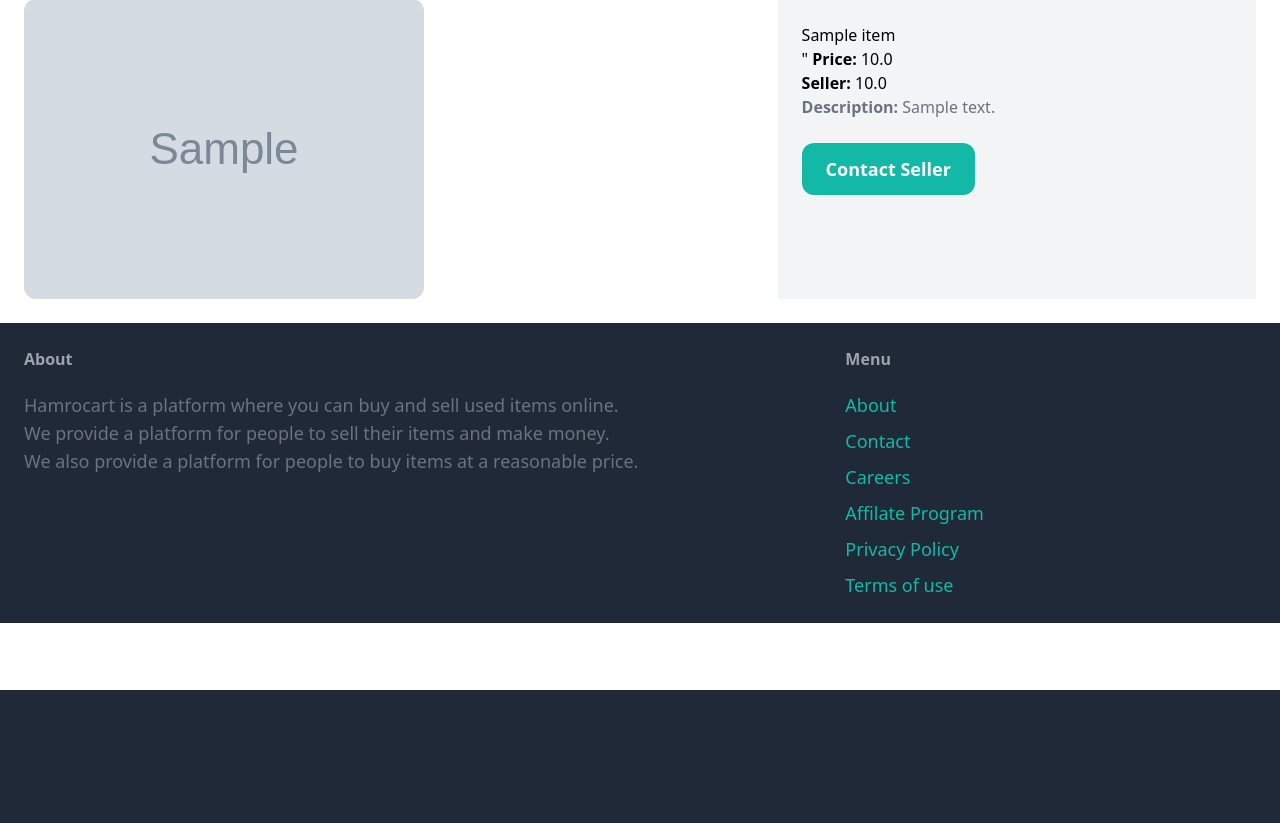
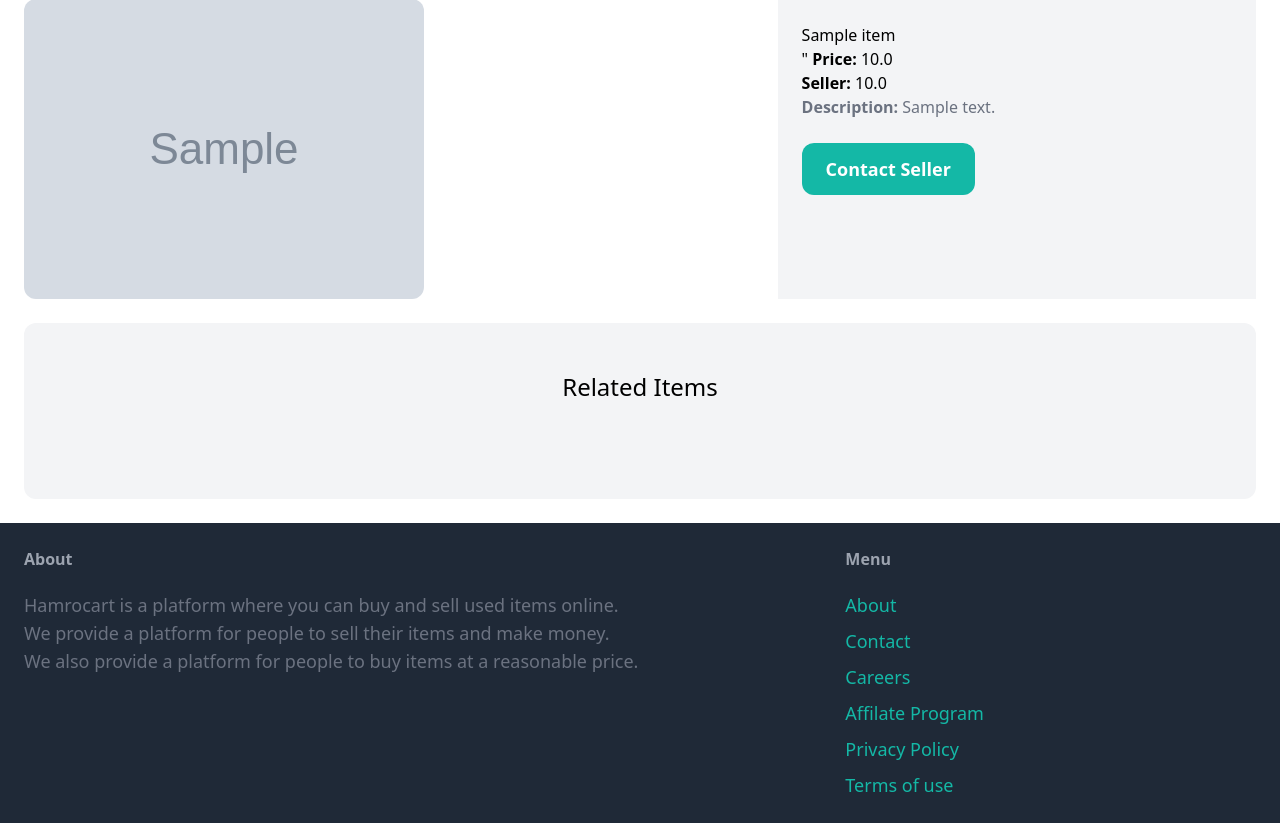
Before and after one commit to risav-pyakurel/hamrocart, a Django app: page /item/1/ in a window 1280 px wide. Shown: the part 110-933 px from the top of the page. Before the commit the page ends 800 px from the top, so only its background shows below. Run offline with Django 5.2, Linux system fonts and the light colour scheme; tables that the repository leaves empty hold one stand-in row (values such as "Sample post"); grey boxes marked "Sample" are stand-in pictures; some libraries are stand-ins or nearby versions.

Commit message:
adding content

```diff
--- a/hamrocart/item/templates/item/detail.html
+++ b/hamrocart/item/templates/item/detail.html
@@ -24,4 +24,23 @@
 
 
 </div>
+<div class= "mt-6 px-6 py-12 bg-gray-100 rounded-xl">
+  <h2 class=" mb-12 text-2xl text-center" >Related Items</h2>
+  <div class="grid grid-cols-3 gap-3">
+    {% for item in related_items %}
+      <div>
+        <a href="{% url 'item:detail' item.id %}">
+          <div>
+            <img src ="{{ item.image.url }}" class=" rounded-t-xl">
+          </div>
+        <div class="p-6 bg-white rounded-b-xl" >
+          <h2 class = "text-2xl"> {{ item.name }}</h2>"
+
+          <p class="text-gray-500">Price: {{ item.price }}</p>
+        </div>
+      </a>
+      </div>
+    {% endfor %}
+   </div>
+</div>
 {% endblock %}
```
Also changed, not shown: hamrocart/item/views.py (line endings or trailing spaces).
